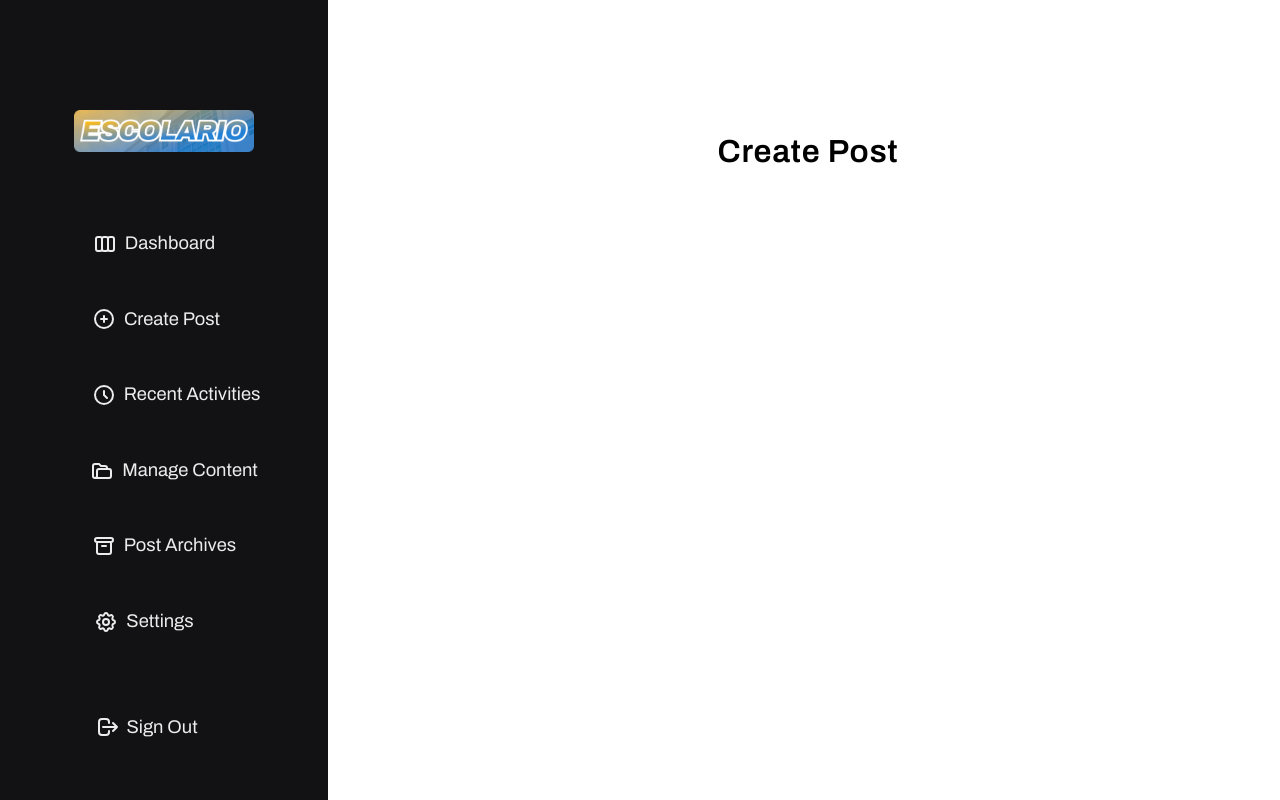
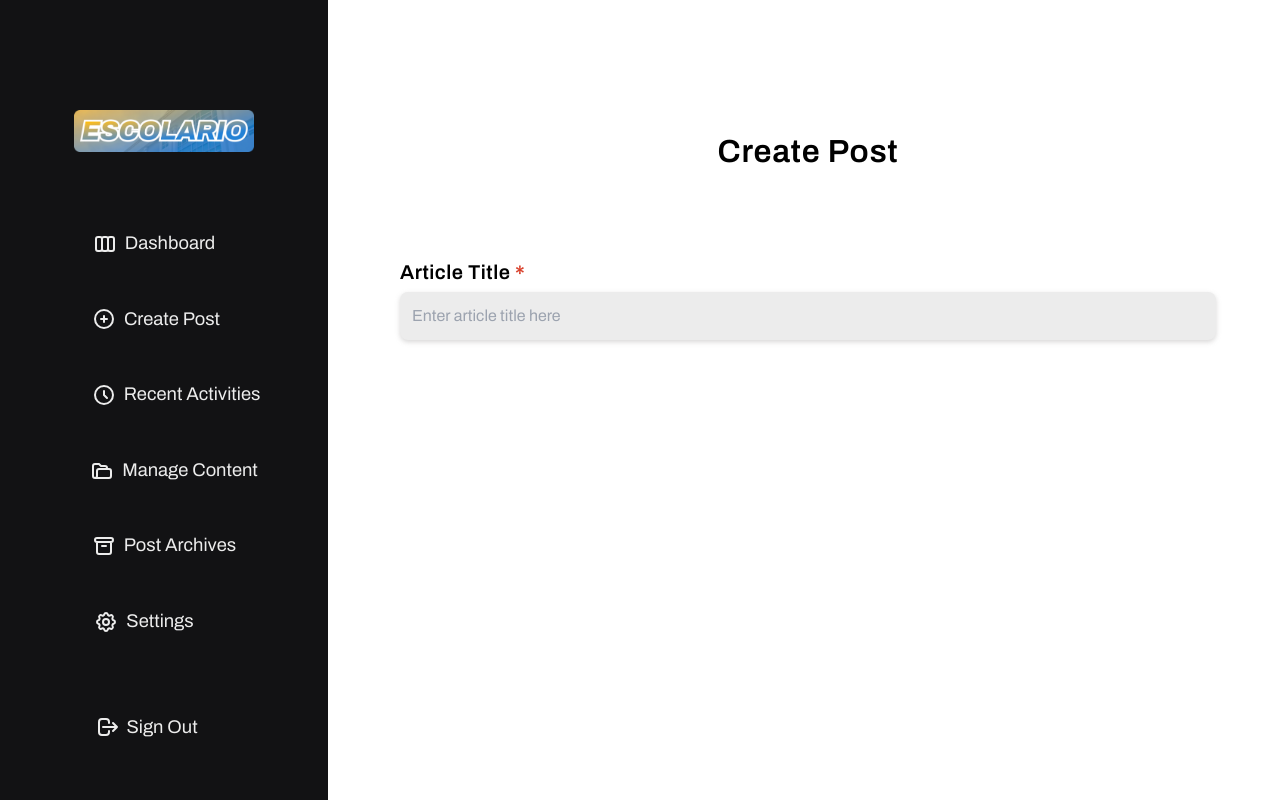
Before and after one commit to judgemongcal/se-becarios-cms, a React (Vite) app in the folder becarios-admin/: page /create-post in a window 1280 px wide. Built offline with nearby package versions, Linux system fonts and the light colour scheme.

Commit message:
created ArticleTitleField component

```diff
--- /dev/null
+++ b/becarios-admin/src/components/create-post/ArticleTitleField.jsx
@@ -0,0 +1,24 @@
+function ArticleTitleField() {
+  return (
+    <div className="mb-[2rem] flex flex-col justify-start">
+      <label
+        htmlFor="article-title"
+        className="text-[1.25rem] font-semibold tracking-wide"
+      >
+        Article Title{' '}
+        <span className="text-brand-red align-middle text-[1.5rem]">
+          *
+        </span>
+      </label>
+      <input
+        type="text"
+        id="article-title"
+        name="article-title"
+        placeholder="Enter article title here"
+        className="bg-brand-input rounded-8 shadow-shadow-db w-full p-3 text-[1rem]"
+      />
+    </div>
+  );
+}
+
+export default ArticleTitleField;
--- a/becarios-admin/src/pages/CreatePost.jsx
+++ b/becarios-admin/src/pages/CreatePost.jsx
@@ -1,3 +1,4 @@
+import ArticleTitleField from '../components/create-post/ArticleTitleField';
 import NavBar from '../components/global/NavBar';
 import NavBarMobile from '../components/global/NavBarMobile';
 import PageTitle from '../components/global/PageTitle';
@@ -12,6 +13,7 @@ function CreatePost() {
 
       <div className="content mt-[10rem] flex w-[100%] flex-col gap-[5rem] px-9 md:mb-[5rem] md:px-16 lg:ml-[21rem] lg:mt-[8rem] lg:pb-[20%]">
         <PageTitle title="Create Post" />
+        <ArticleTitleField />
       </div>
     </div>
   );
```
